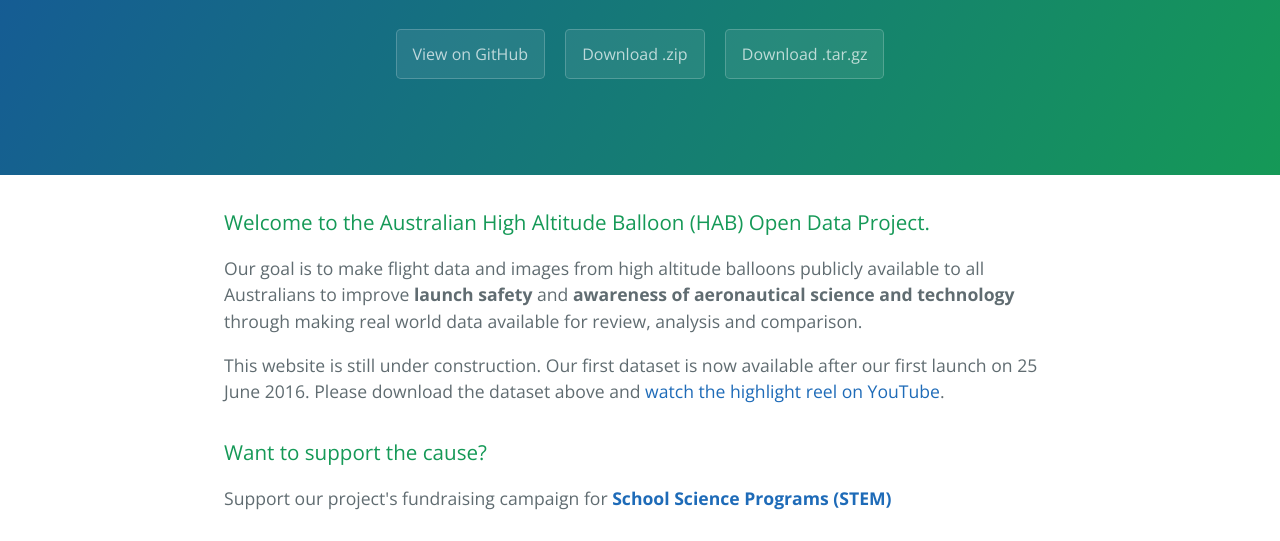
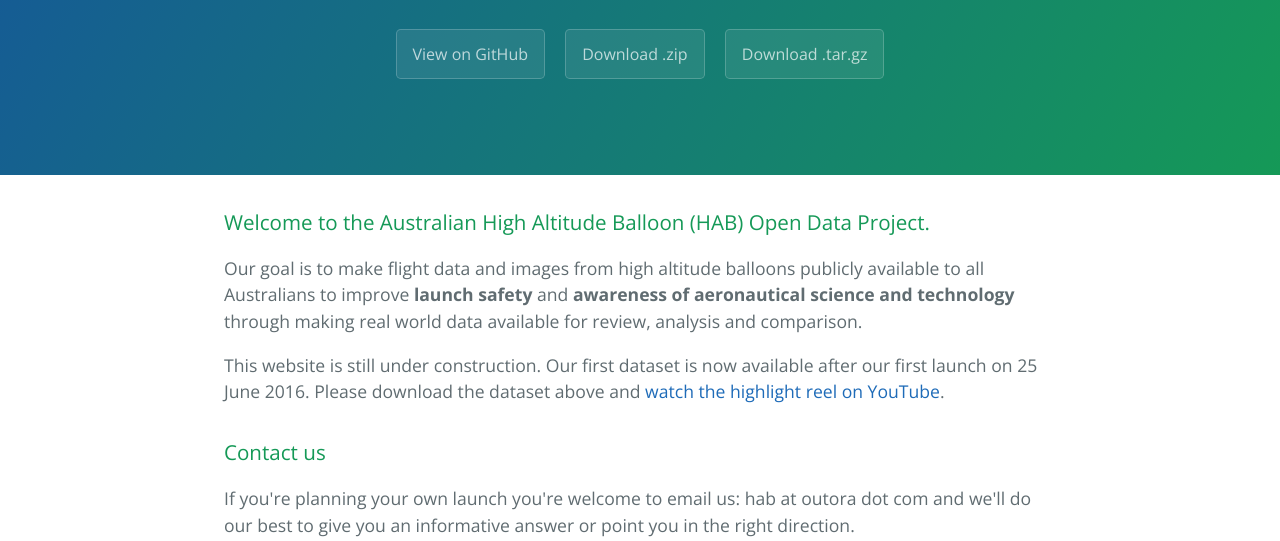
Before and after one commit to joshanthony/opendata-hab, a plain HTML site: page index.html in a window 1280 px wide. Shown: the part 208-749 px from the top of the page. Drawn offline with nearby package versions, Linux system fonts and the light colour scheme.

Commit message:
Update index.html

```diff
--- a/index.html
+++ b/index.html
@@ -23,8 +23,6 @@
 <a id="welcome-to-the-hab-open-data-page" class="anchor" href="#welcome-to-the-hab-open-data-page" aria-hidden="true"><span aria-hidden="true" class="octicon octicon-link"></span></a>Welcome to the Australian High Altitude Balloon (HAB) Open Data Project.</h3>
 <p>Our goal is to make flight data and images from high altitude balloons publicly available to all Australians to improve <strong>launch safety</strong> and <strong>awareness of aeronautical science and technology</strong> through making real world data available for review, analysis and comparison.</p>
 <p>This website is still under construction. Our first dataset is now available after our first launch on 25 June 2016. Please download the dataset above and <a href="https://www.youtube.com/watch?v=lGXjC6Hh0GM">watch the highlight reel on YouTube</a>.</p>
-<h3>Want to support the cause?</h3>
-<p>Support our project's fundraising campaign for <strong><a href="https://www.mycause.com.au/page/128466/fund-raising-for-high-school-science-programs-stem">School Science Programs (STEM)</a></strong></p>
 <h3>Contact us</h3>
 <p>If you're planning your own launch you're welcome to email us: hab at outora dot com and we'll do our best to give you an informative answer or point you in the right direction.</p>
 <h3>Licence</h3>
```
